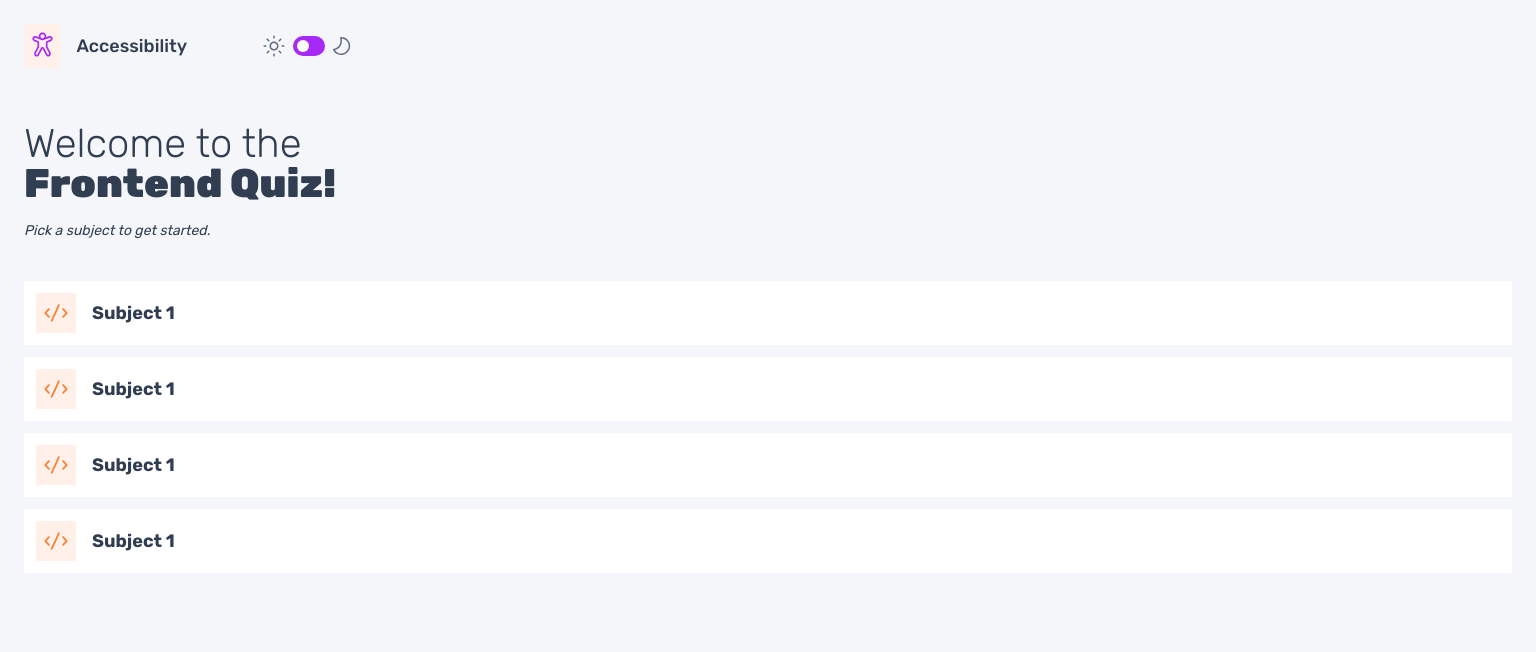
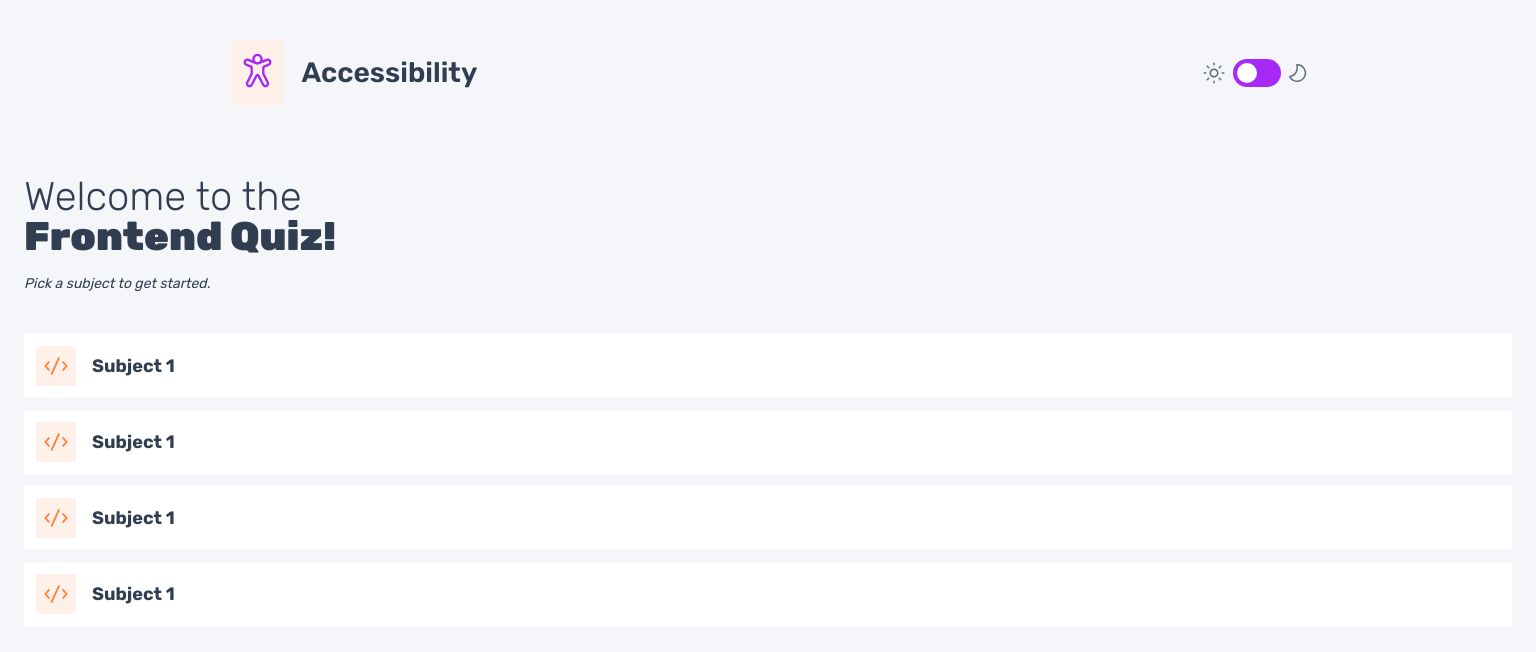
Before and after one commit to Paul-Blankson/quiz-app-Jest, an Angular app: page / in a window 1536 px wide. Shown: the top 652 px of the page. Built offline with nearby package versions, Linux system fonts and the light colour scheme.

Commit message:
feat: added responsive classes for the header component

```diff
--- a/src/app/components/header/header.component.css
+++ b/src/app/components/header/header.component.css
@@ -1,9 +1,9 @@
 .header {
-  max-width: 375px;
+  max-width: 100%;
   display: flex;
   justify-content: space-between;
   align-items: center;
-  padding: 1.5rem;
+  padding: 1.5rem           ;
 }
 
 .header__logo-container {
@@ -17,10 +17,12 @@
   font-size: 1.125rem;
   font-weight: 500;
 }
+
 .header__logo-image-container {
   padding: 0.4688rem;
   background-color: #FFF1E9;
 }
+
 .header__logo-image {
   width: 21.4208px;
   height: 25px;
@@ -65,3 +67,77 @@ input:checked + .header__theme-button::before {
 .header__theme-checkbox {
   display: none;
 }
+
+/* Responsive styles */
+@media screen and (min-width: 768px) {
+  .header {
+    max-width: 768px;
+    margin: 0 auto;
+    padding: 2rem;
+  }
+
+  .header__title {
+    font-size: 1.75rem;
+    font-weight: 600;
+    line-height: 28px;
+  }
+
+  .header__logo-image-container {
+    padding: 0.8125rem;
+  }
+
+  .header__logo-image {
+    width: 29.99px;
+    height: 35.01px;
+  }
+
+  .header__theme-button {
+    width: 48px;
+    height: 28px;
+  }
+
+  .header__theme-button::before {
+    width: 20px;
+    height: 20px;
+  }
+
+  input:checked + .header__theme-button::before {
+    transform: translateX(17px);
+  }
+}
+
+@media screen and (min-width: 1440px) {
+  .header {
+    max-width: 1157px;
+    padding: 2.5rem;
+  }
+
+  .header__title {
+    font-size: 1.75rem;
+    font-weight: 600;
+    line-height: 1.75rem;
+  }
+
+  .header__logo-image-container {
+    padding: 0.8125rem;
+  }
+
+  .header__logo-image {
+    width: 29.99px;
+    height: 35.01px;
+  }
+
+  .header__theme-button {
+    width: 48px;
+    height: 28px;
+  }
+
+  .header__theme-button::before {
+    width: 20px;
+    height: 20px;
+  }
+
+  input:checked + .header__theme-button::before {
+    transform: translateX(20px);
+  }
+}
```
